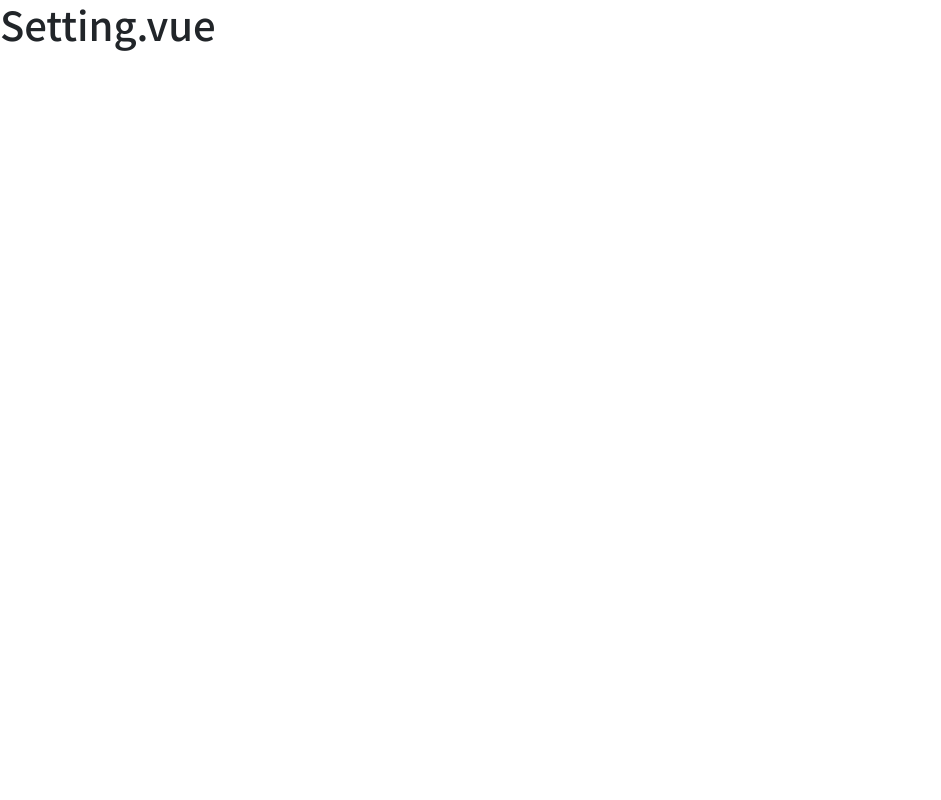
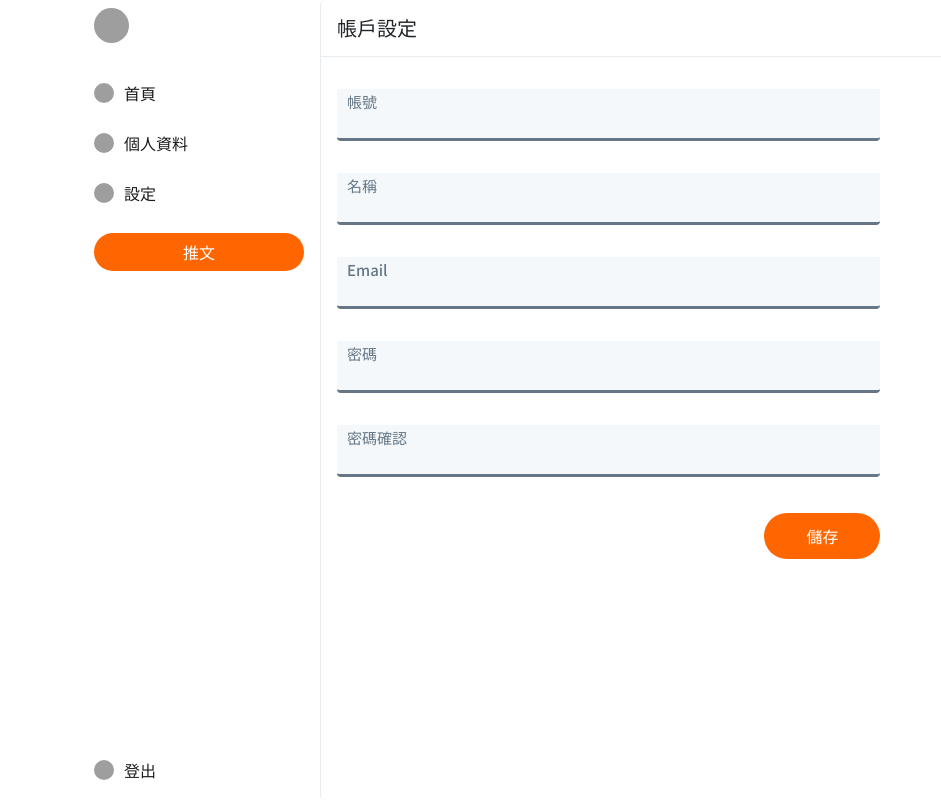
Before and after one commit to ChiaLine/Simple-Twitter, a Vue app: page /#/Setting in a window 1280 px wide. Shown: the whole page, without its empty margins (0-941 px from the left). Built offline with nearby package versions, Linux system fonts and the light colour scheme; grey boxes are pictures that could not be loaded.

Commit message:
revise Setting.vue, register-login.scss & SetProfile.vue

```diff
--- a/src/assets/scss/register-login.scss
+++ b/src/assets/scss/register-login.scss
@@ -47,15 +47,21 @@
 .input {
   width: 540px;
   height: 52px;
+  padding: 1rem 0 0.25rem 0.625rem;
   border-width: 0 0 3px 0;
   border-color: $input-gray;
   border-radius: 0px 0px 4px 4px;
   background-color: $input-background;
+  font-size: 19px;
+  font-weight: 500;
 }
-.login-btn {
+.btn {
   height: 46px;
   margin: 1.25rem;
   background-color: $button-orange;
   color: $text-white;
   border-radius: 50px;
 }
+.save-btn {
+  width: 116px;
+}
--- a/src/components/SetProfile.vue
+++ b/src/components/SetProfile.vue
@@ -7,12 +7,15 @@
       :key="form.id"
       class="position-relative w-100 my-3 form-group"
     >
-      <label class="position-absolute label" :for="form.category">{{
-        form.label
-      }}</label>
+      <label class="position-absolute label" :for="form.category">
+        {{ form.label }}
+      </label>
       <input :id="form.category" class="w-100 input" type="text" />
     </div>
-    <button class="btn login-btn w-100">註冊</button>
+    <button v-if="isRegistered()" class="btn save-btn align-self-end mx-0">
+      儲存
+    </button>
+    <button v-else class="btn login-btn w-100">註冊</button>
   </form>
 </template>
 
@@ -49,6 +52,15 @@ export default {
       ],
     };
   },
+  methods: {
+    isRegistered() {
+      if (this.$route.name === "Regist") {
+        return false;
+      } else if (this.$route.name === "Setting") {
+        return true;
+      }
+    },
+  },
 };
 </script>
 
--- a/src/views/Setting.vue
+++ b/src/views/Setting.vue
@@ -1,3 +1,39 @@
 <template>
-  <h1>Setting.vue</h1>
+  <div class="h-100 d-flex justify-content-end">
+    <NavBar />
+    <div class="right">
+      <h5 class="title p-3">帳戶設定</h5>
+      <div class="setProfile">
+        <SetProfile class="p-3" />
+      </div>
+    </div>
+  </div>
 </template>
+
+<script>
+import NavBar from "../components/NavBar.vue";
+import SetProfile from "../components/SetProfile.vue";
+
+export default {
+  name: "Setting",
+  components: {
+    NavBar,
+    SetProfile,
+  },
+};
+</script>
+
+<style scoped>
+.right {
+  width: 75%;
+  border-radius: 5px;
+  border-left: 1px solid #e6ecf0;
+  /* background-color: rgb(238, 236, 234); */
+}
+.title {
+  border-bottom: 1px solid #e6ecf0;
+}
+.setProfile {
+  max-width: 60%;
+}
+</style>
```
